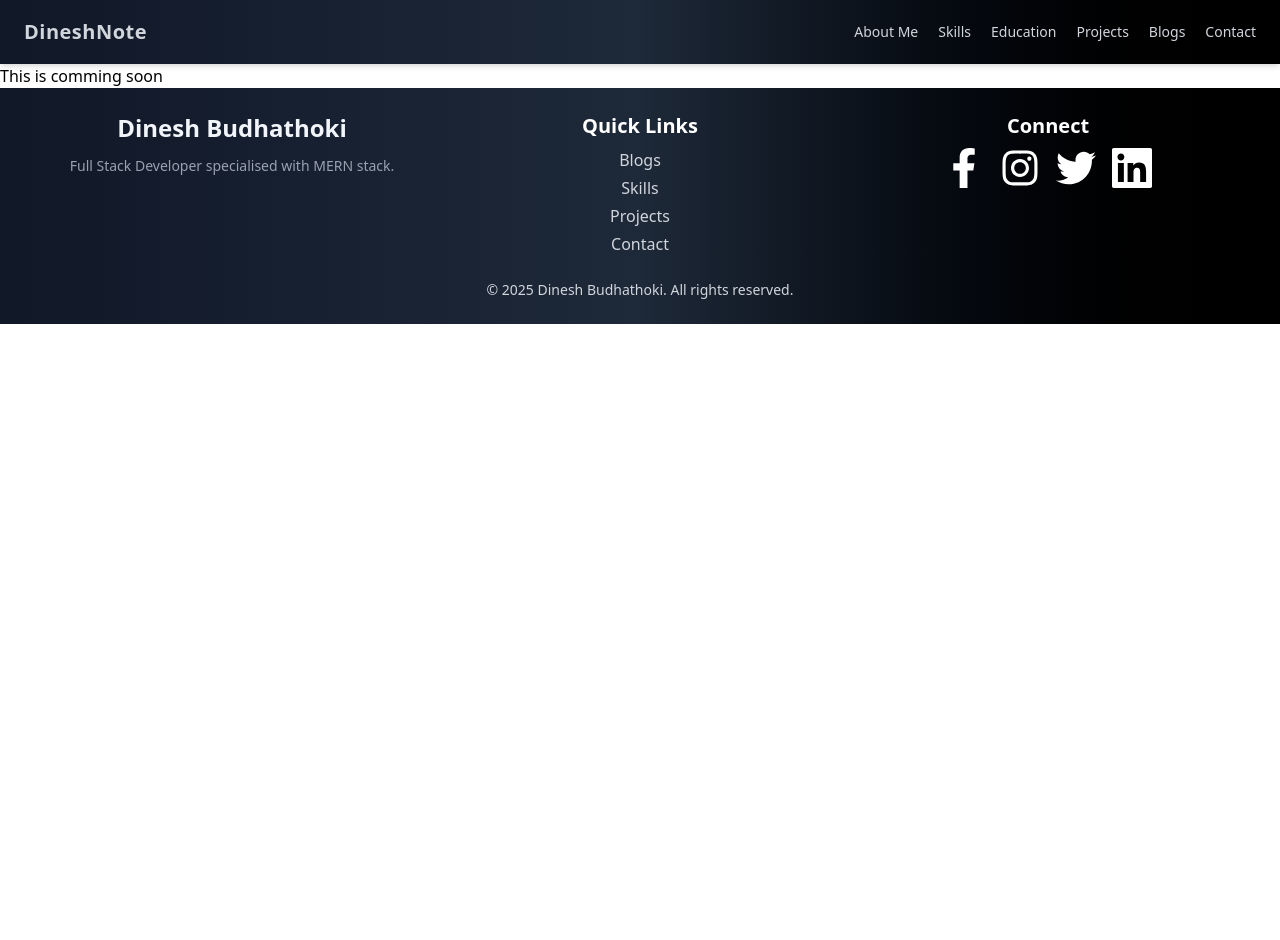
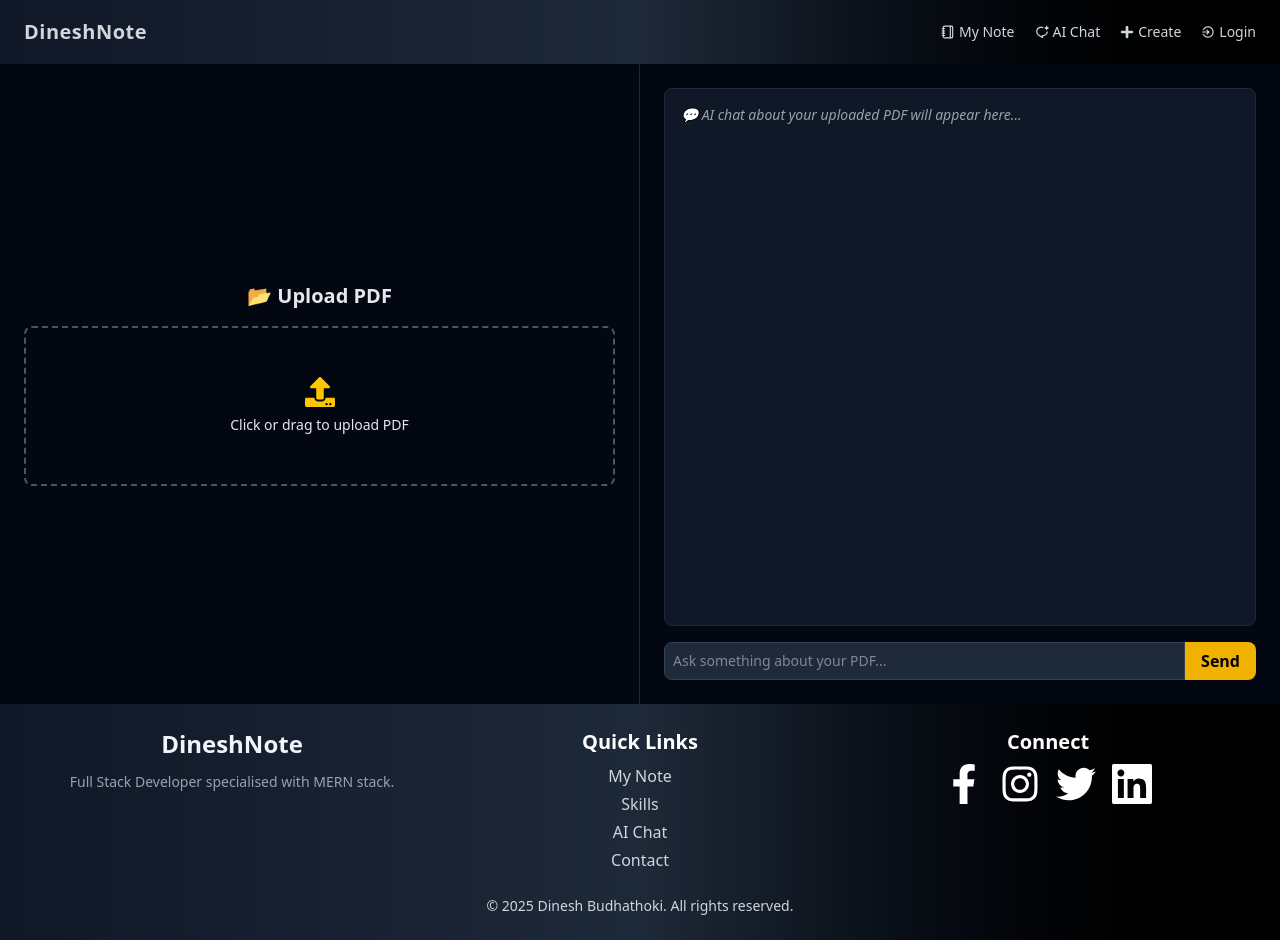
Before and after one commit to budhathokidinesh/DineshNote, a React (Vite) app in the folder DineshNote/: page / in a window 1280 px wide. Before the commit the page ends 800 px from the top, so only its background shows below. Built offline with nearby package versions, Linux system fonts and the light colour scheme.

Commit message:
hero part is done

```diff
--- a/DineshNote/src/components/Footer.jsx
+++ b/DineshNote/src/components/Footer.jsx
@@ -10,7 +10,7 @@ const Footer = () => {
           {/* Logo / Store Name */}
           <div className="text-center">
             <h2 className="text-2xl font-bold text-slate-100 mb-3">
-              Dinesh Budhathoki
+              DineshNote
             </h2>
             <p className="text-sm text-gray-400">
               Full Stack Developer specialised with MERN stack.
@@ -23,13 +23,13 @@ const Footer = () => {
             <ul className="space-y-1 text-md text-gray-300">
               <li>
                 <Link to="/blogs" className="hover:text-yellow-400">
-                  Blogs
+                  My Note
                 </Link>
               </li>
               <li className="hover:text-yellow-400 cursor-pointer">Skills</li>
               <li>
                 <Link to="/projects" className="hover:text-yellow-400">
-                  Projects
+                  AI Chat
                 </Link>
               </li>
               <li className="hover:text-yellow-400 cursor-pointer">Contact</li>
--- a/DineshNote/src/components/Header.jsx
+++ b/DineshNote/src/components/Header.jsx
@@ -1,4 +1,8 @@
 import { Link } from "react-router-dom";
+import { LuNotebook } from "react-icons/lu";
+import { RiChatAiLine } from "react-icons/ri";
+import { FaPlus } from "react-icons/fa";
+import { IoMdLogIn } from "react-icons/io";
 const Header = () => {
   return (
     <header className="sticky top-0 z-50 bg-gradient-to-r from-gray-900 via-gray-800 to-black shadow-md">
@@ -15,42 +19,40 @@ const Header = () => {
         {/* Navigation */}
         <ul className="hidden md:flex space-x-5 text-sm text-gray-300 font-medium">
           <li>
-            <a href="/#about" className="hover:text-yellow-400 cursor-pointer">
-              About Me
+            <a
+              href="/#about"
+              className="flex items-center gap-1 hover:text-yellow-400 cursor-pointer"
+            >
+              <LuNotebook />
+              My Note
             </a>
           </li>
           <li>
-            <a href="/#skills" className="hover:text-yellow-400 cursor-pointer">
-              Skills
+            <a
+              href="/#skills"
+              className="flex items-center gap-1 hover:text-yellow-400 cursor-pointer"
+            >
+              <RiChatAiLine />
+              AI Chat
             </a>
           </li>
           <li>
             <a
               href="/#education"
-              className="hover:text-yellow-400 cursor-pointer"
+              className="flex items-center gap-1 hover:text-yellow-400 cursor-pointer"
             >
-              Education
+              <FaPlus />
+              Create
             </a>
           </li>
-          <li>
-            <Link
-              to="/projects"
-              className="hover:text-yellow-400 cursor-pointer"
-            >
-              Projects
-            </Link>
-          </li>
-          <li>
-            <Link to="/blogs" className="hover:text-yellow-400 cursor-pointer">
-              Blogs
-            </Link>
-          </li>
+
           <li>
             <a
               href="/#contact"
-              className="hover:text-yellow-400 cursor-pointer"
+              className="flex items-center gap-1 hover:text-yellow-400 cursor-pointer"
             >
-              Contact
+              <IoMdLogIn />
+              Login
             </a>
           </li>
         </ul>
--- a/DineshNote/src/components/Hero.jsx
+++ b/DineshNote/src/components/Hero.jsx
@@ -1,7 +1,66 @@
 import React from "react";
+import { useState } from "react";
+import { FaUpload } from "react-icons/fa";
 
 const Hero = () => {
-  return <div>This is comming soon</div>;
+  const [selectedFile, setSelectedFile] = useState(null);
+
+  const handleFileUpload = (e) => {
+    const file = e.target.files[0];
+    if (file && file.type === "application/pdf") {
+      setSelectedFile(file);
+    } else {
+      alert("Please upload a valid PDF file.");
+    }
+  };
+
+  return (
+    <div className="h-[80vh] flex flex-col md:flex-row bg-gray-950 text-gray-200">
+      {/* Left: PDF Upload Section */}
+      <div className="w-full md:w-1/2 flex flex-col justify-center items-center p-6 border-r border-gray-800">
+        <h2 className="text-xl font-semibold mb-4">📂 Upload PDF</h2>
+
+        <label className="flex flex-col items-center justify-center w-full h-40 border-2 border-dashed border-gray-600 rounded-lg cursor-pointer hover:border-yellow-400 transition">
+          <input
+            type="file"
+            accept="application/pdf"
+            className="hidden"
+            onChange={handleFileUpload}
+          />
+          <FaUpload className="text-3xl mb-2 text-yellow-400" />
+          <p className="text-sm">
+            {selectedFile ? selectedFile.name : "Click or drag to upload PDF"}
+          </p>
+        </label>
+
+        {selectedFile && (
+          <p className="mt-4 text-sm text-green-400">
+            ✅ {selectedFile.name} uploaded successfully
+          </p>
+        )}
+      </div>
+
+      {/* Right: Chat Section */}
+      <div className="w-full md:w-1/2 flex flex-col justify-between p-6">
+        <div className="flex-1 overflow-y-auto border border-gray-800 rounded-lg p-4 mb-4 bg-gray-900">
+          <p className="text-gray-400 text-sm italic">
+            💬 AI chat about your uploaded PDF will appear here...
+          </p>
+        </div>
+
+        <div className="flex">
+          <input
+            type="text"
+            placeholder="Ask something about your PDF..."
+            className="flex-1 p-2 rounded-l-lg bg-gray-800 border border-gray-700 outline-none focus:ring-2 focus:ring-yellow-400 text-sm"
+          />
+          <button className="px-4 bg-yellow-500 text-black rounded-r-lg font-semibold hover:bg-yellow-400 transition">
+            Send
+          </button>
+        </div>
+      </div>
+    </div>
+  );
 };
 
 export default Hero;
```
